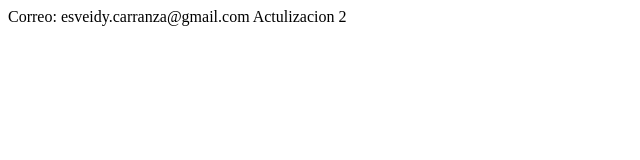
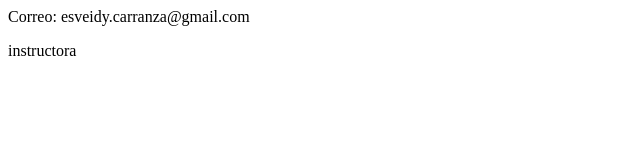
Before and after one commit to EsveidyCg/Sistema-de-registro, a plain HTML site: page contacto.html in a window 1280 px wide. Shown: the whole page, without its empty margins (0-640 px from the left). Drawn offline with Linux system fonts and the light colour scheme.

Commit message:
Actualiza  el contacto

```diff
--- a/contacto.html
+++ b/contacto.html
@@ -7,7 +7,7 @@
 </head>
 <body>
     Correo: esveidy.carranza@gmail.com
-    Actulizacion 2
+    <p>instructora</p>
 
 </body>
 </html>
```
